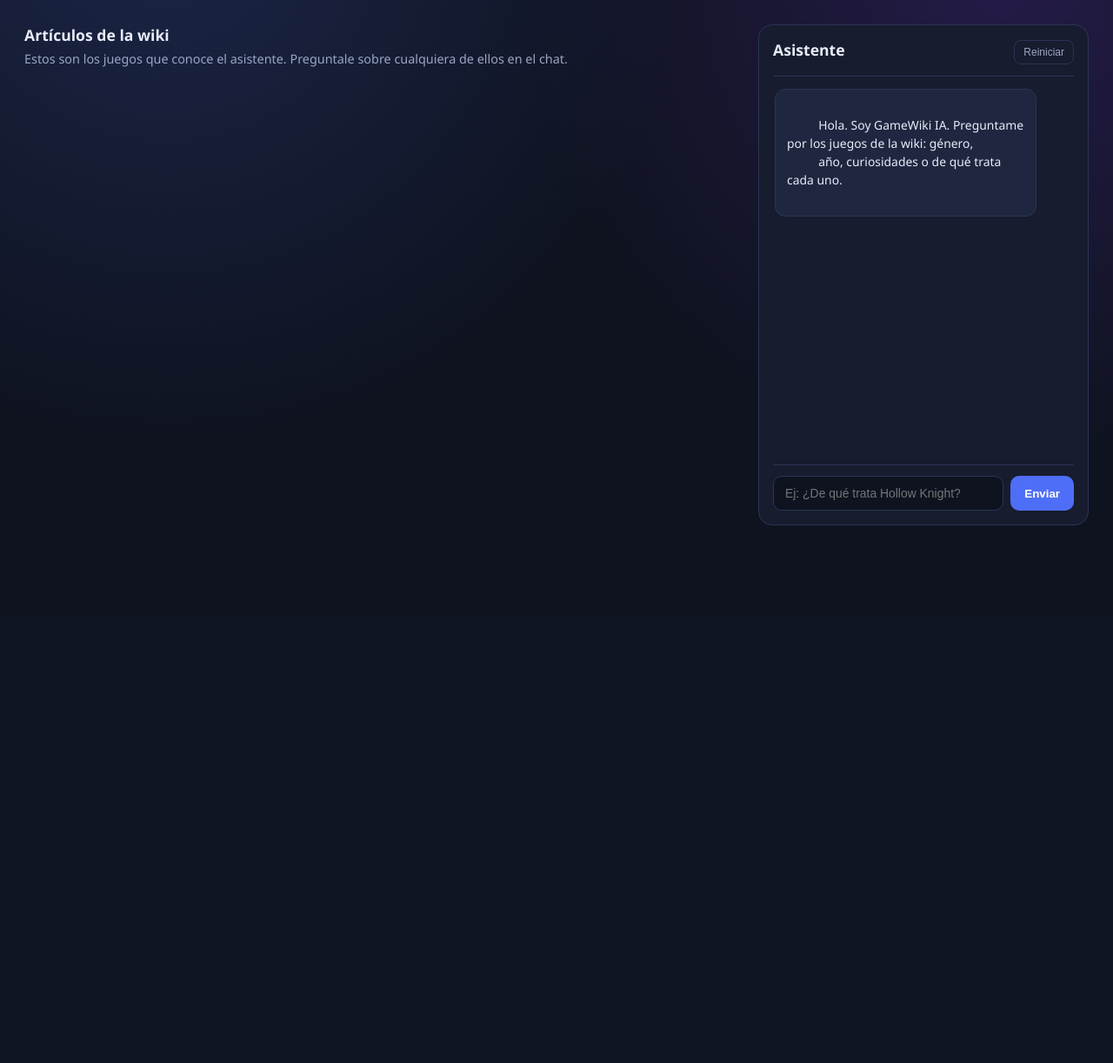
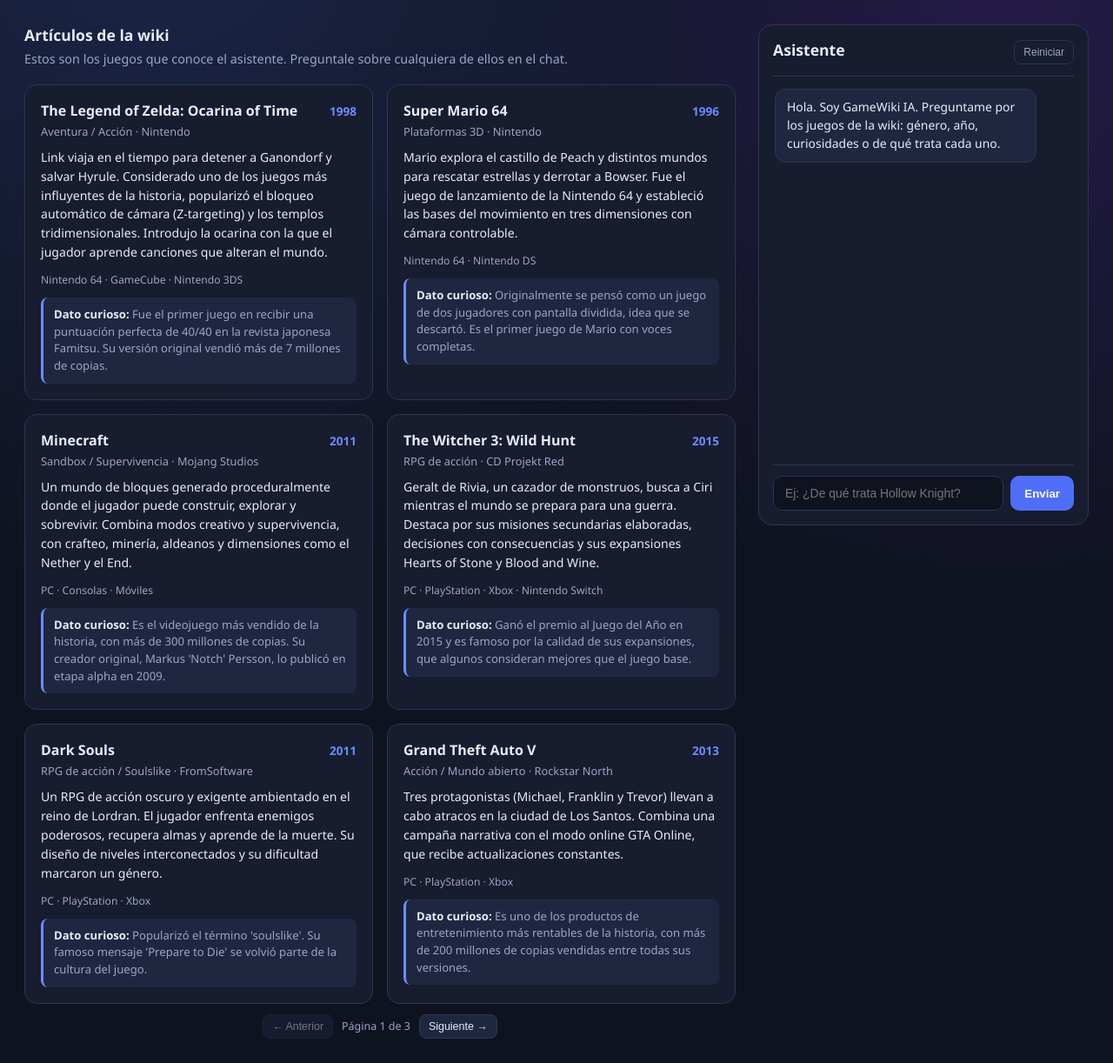
Before and after one commit to JuanIRodri/Implementacion-IA-EDI3, a Flask app: template templates/index.html in a window 1280 px wide. Shown: the part 93-1315 px from the top of the page at 87% size. Before the commit the page ends 697 px from the top, so only its background shows below. Run offline with Flask 3, Linux system fonts and the light colour scheme; the template is opened without the code that fills it, so the values that code supplies are empty.

Commit message:
Cambio de IA y documento

```diff
--- a/app.py
+++ b/app.py
@@ -6,19 +6,18 @@ from pathlib import Path
 
 from dotenv import load_dotenv
 from flask import Flask, jsonify, render_template, request
-from google import genai
-from google.genai import types
+from openai import OpenAI
 
 load_dotenv()
 
 BASE_DIR = Path(__file__).resolve().parent
-MODELO = os.getenv("GEMINI_MODEL", "gemini-2.5-flash")
-API_KEY = os.getenv("GEMINI_API_KEY")
+MODELO = os.getenv("GROQ_MODEL", "llama-3.3-70b-versatile")
+API_KEY = os.getenv("GROQ_API_KEY")
 
 with open(BASE_DIR / "data" / "juegos.json", encoding="utf-8") as archivo:
     JUEGOS = json.load(archivo)
 
-cliente = genai.Client(api_key=API_KEY) if API_KEY else None
+cliente = OpenAI(base_url="https://api.groq.com/openai/v1", api_key=API_KEY) if API_KEY else None
 
 PALABRAS_VACIAS = {
     "que", "qué", "como", "cómo", "cual", "cuál", "cuales", "cuáles",
@@ -36,6 +35,30 @@ INSTRUCCIONES = (
     "Si la respuesta no está en el contexto, decilo honestamente y aclará "
     "que ese dato no figura en la wiki. No inventes datos ni fechas."
 )
+
+
+DECLARACION_TOOL = {
+    "type": "function",
+    "function": {
+        "name": "buscar_juegos",
+        "description": (
+            "Busca en la wiki de videojuegos los artículos más relevantes para una "
+            "consulta y devuelve sus datos."
+        ),
+        "parameters": {
+            "type": "object",
+            "properties": {
+                "consulta": {
+                    "type": "string",
+                    "description": "Consulta del usuario: título, género o palabra clave.",
+                },
+            },
+            "required": ["consulta"],
+        },
+    },
+}
+
+MAX_ITERACIONES_TOOL = 3
 
 
 def normalizar(texto):
@@ -89,35 +112,97 @@ def construir_contexto(juegos):
     return "\n\n".join(bloques)
 
 
+def ejecutar_tool(nombre, argumentos):
+    if nombre == "buscar_juegos":
+        juegos = buscar_juegos(str(argumentos.get("consulta", "")), limite=4)
+        return {
+            "juegos_encontrados": len(juegos),
+            "resultados": [
+                {
+                    "titulo": juego.get("titulo", ""),
+                    "genero": juego.get("genero", ""),
+                    "anio": juego.get("anio", ""),
+                    "desarrollador": juego.get("desarrollador", ""),
+                    "plataformas": juego.get("plataformas", []),
+                    "descripcion": juego.get("descripcion", ""),
+                    "datos_curiosos": juego.get("datos_curiosos", ""),
+                }
+                for juego in juegos
+            ],
+        }
+    return {"error": f"No se encontró la herramienta: {nombre}"}
+
+
 def generar_respuesta(mensaje, historial):
     if cliente is None:
         raise RuntimeError(
-            "Falta configurar GEMINI_API_KEY. Copiá .env.example a .env "
-            "y pegá tu clave de https://aistudio.google.com/apikey."
+            "Falta configurar GROQ_API_KEY. Copiá .env.example a .env "
+            "y pegá tu clave de Groq."
         )
 
     contexto = construir_contexto(buscar_juegos(mensaje))
     sistema = f"{INSTRUCCIONES}\n\nContexto de la wiki:\n\n{contexto}"
 
-    contenidos = []
+    mensajes = [{"role": "system", "content": sistema}]
     for turno in historial[-10:]:
         texto = str(turno.get("content", "")).strip()
         if not texto:
             continue
-        rol = "user" if turno.get("role") == "user" else "model"
-        contenidos.append(types.Content(role=rol, parts=[types.Part(text=texto)]))
+        rol = "user" if turno.get("role") == "user" else "assistant"
+        mensajes.append({"role": rol, "content": texto})
+    mensajes.append({"role": "user", "content": mensaje})
 
-    contenidos.append(types.Content(role="user", parts=[types.Part(text=mensaje)]))
+    def crear_config():
+        return {
+            "model": MODELO,
+            "messages": mensajes,
+            "temperature": 0.4,
+            "tools": [DECLARACION_TOOL],
+        }
 
-    respuesta = cliente.models.generate_content(
-        model=MODELO,
-        contents=contenidos,
-        config=types.GenerateContentConfig(
-            system_instruction=sistema,
-            temperature=0.4,
-        ),
-    )
-    return respuesta.text
+    respuesta = cliente.chat.completions.create(**crear_config())
+
+    while respuesta.choices and respuesta.choices[0].message.tool_calls:
+        mensaje_ia = respuesta.choices[0].message
+        tool_calls = mensaje_ia.tool_calls or []
+        mensajes.append(
+            {
+                "role": "assistant",
+                "content": mensaje_ia.content or "",
+                "tool_calls": [
+                    {
+                        "id": tc.id,
+                        "type": "function",
+                        "function": {
+                            "name": tc.function.name,
+                            "arguments": tc.function.arguments,
+                        },
+                    }
+                    for tc in tool_calls
+                ],
+            }
+        )
+        for tc in tool_calls:
+            if tc.function.name == "buscar_juegos":
+                argumentos = json.loads(tc.function.arguments or "{}")
+                resultado = ejecutar_tool("buscar_juegos", argumentos)
+                mensajes.append(
+                    {
+                        "role": "tool",
+                        "tool_call_id": tc.id,
+                        "content": json.dumps(resultado),
+                    }
+                )
+        respuesta = cliente.chat.completions.create(**crear_config())
+
+    return respuesta.choices[0].message.content, {
+        "prompt_tokens": respuesta.usage.prompt_tokens if respuesta.usage else None,
+        "completion_tokens": respuesta.usage.completion_tokens if respuesta.usage else None,
+        "total_tokens": respuesta.usage.total_tokens if respuesta.usage else None,
+    }
+
+
+
 
 
 app = Flask(__name__)
@@ -144,9 +229,35 @@ def chat():
     except RuntimeError as error:
         return jsonify({"error": str(error)}), 503
     except Exception as error:
-        return jsonify({"error": f"Error al consultar la IA: {error}"}), 502
+        mensajeError = f"Error al consultar la IA: {error}"
+        estadoError = 502
+        if "UNAVAILABLE" in str(error) or "503" in str(error):
+            estadoError = 503
+            mensajeError = "La IA está con alta demanda en este momento. Probá de nuevo en unos minutos."
+        return jsonify({"error": mensajeError}), estadoError
 
-    return jsonify({"respuesta": respuesta})
+    contenido, uso = generar_respuesta(mensaje, historial)
+    return jsonify({
+        "respuesta": contenido,
+        "usage": uso,
+    })
+
+
+@app.route("/api/juegos")
+def api_juegos():
+    pagina = max(1, request.args.get("page", 1, type=int))
+    por_pagina = min(max(1, request.args.get("por_pagina", 6, type=int)), 48)
+    inicio = (pagina - 1) * por_pagina
+    fin = inicio + por_pagina
+    juegos_paginados = JUEGOS[inicio:fin]
+    total_paginas = max(1, (len(JUEGOS) + por_pagina - 1) // por_pagina)
+    return jsonify({
+        "pagina": pagina,
+        "por_pagina": por_pagina,
+        "total": len(JUEGOS),
+        "total_paginas": total_paginas,
+        "juegos": juegos_paginados,
+    })
 
 
 if __name__ == "__main__":
--- a/static/app.js
+++ b/static/js/chat.js
@@ -37,11 +37,24 @@ async function enviarPregunta(texto) {
     const datos = await respuesta.json();
 
     if (!respuesta.ok) {
-      throw new Error(datos.error || "No se pudo obtener una respuesta.");
+      let textoError = "No se pudo obtener una respuesta de la IA.";
+      if (respuesta.status === 503) {
+        textoError = "La IA está con alta demanda en este momento. Probá de nuevo en unos minutos.";
+      } else if (respuesta.status === 429) {
+        textoError = "Límite de uso de la IA alcanzado. Probá más tarde.";
+      } else {
+        textoError = datos.error || textoError;
+      }
+      throw new Error(textoError);
     }
 
     pendiente.remove();
     agregarMensaje("bot", datos.respuesta);
+
+    const usoDiv = document.getElementById("uso-api");
+    if (usoDiv) {
+      usoDiv.textContent = "Tokens usados: " + (datos.usage && datos.usage.total_tokens ? datos.usage.total_tokens : "–") + " · prompt: " + (datos.usage && datos.usage.prompt_tokens ? datos.usage.prompt_tokens : "–") + " · respuesta: " + (datos.usage && datos.usage.completion_tokens ? datos.usage.completion_tokens : "–");
+    }
 
     historial.push({ role: "user", content: texto });
     historial.push({ role: "assistant", content: datos.respuesta });
@@ -55,6 +68,7 @@ async function enviarPregunta(texto) {
   }
 }
 
+function initChat() {
   form.addEventListener("submit", (evento) => {
     evento.preventDefault();
     const texto = entrada.value.trim();
@@ -69,3 +83,6 @@ reiniciar.addEventListener("click", () => {
     agregarMensaje("bot", saludo);
     entrada.focus();
   });
+}
+
+export { initChat };
--- /dev/null
+++ b/static/js/juegos.js
@@ -0,0 +1,75 @@
+let paginaJuegos = 1;
+let totalPaginasJuegos = 1;
+let juegosActuales = [];
+
+function crearTarjetaJuego(juego) {
+  const articulo = document.createElement("article");
+  articulo.className = "juego";
+  articulo.innerHTML =
+    '<div class="juego-cabecera"><h3>' + juego.titulo + '</h3><span class="anio">' + juego.anio + '</span></div>' +
+    '<p class="genero">' + juego.genero + ' · ' + juego.desarrollador + '</p>' +
+    '<p class="descripcion">' + juego.descripcion + '</p>' +
+    '<p class="plataformas">' + juego.plataformas.join(' · ') + '</p>' +
+    '<div class="curiosidad"><strong>Dato curioso:</strong> ' + juego.datos_curiosos + '</div>';
+  return articulo;
+}
+
+function crearPaginacion(pagina, totalPaginas, onCambiarPagina) {
+  const contenedor = document.getElementById("juegos");
+  const paginacion = document.createElement("div");
+  paginacion.id = "paginacion-juegos";
+  paginacion.className = "paginacion-juegos";
+
+  const anterior = document.createElement("button");
+  anterior.id = "pag-anterior";
+  anterior.type = "button";
+  anterior.textContent = "← Anterior";
+  anterior.disabled = pagina <= 1;
+  anterior.addEventListener("click", () => onCambiarPagina(pagina - 1));
+
+  const siguiente = document.createElement("button");
+  siguiente.id = "pag-siguiente";
+  siguiente.type = "button";
+  siguiente.textContent = "Siguiente →";
+  siguiente.disabled = pagina >= totalPaginas;
+  siguiente.addEventListener("click", () => onCambiarPagina(pagina + 1));
+
+  const info = document.createElement("span");
+  info.className = "pagina-info";
+  info.textContent = "Página " + pagina + " de " + totalPaginas;
+
+  paginacion.appendChild(anterior);
+  paginacion.appendChild(info);
+  paginacion.appendChild(siguiente);
+  return paginacion;
+}
+
+function renderizarJuegos() {
+  const contenedor = document.getElementById("juegos");
+  contenedor.innerHTML = "";
+  for (const juego of juegosActuales) {
+    contenedor.appendChild(crearTarjetaJuego(juego));
+  }
+  const anterior = document.getElementById("paginacion-juegos");
+  if (anterior) {
+    anterior.remove();
+  }
+  contenedor.parentElement.appendChild(
+    crearPaginacion(paginaJuegos, totalPaginasJuegos, (pagina) => cargarJuegos(pagina))
+  );
+}
+
+async function cargarJuegos(pagina = 1) {
+  const respuesta = await fetch("/api/juegos?page=" + pagina + "&por_pagina=6");
+  const datos = await respuesta.json();
+  juegosActuales = datos.juegos;
+  totalPaginasJuegos = datos.total_paginas;
+  paginaJuegos = datos.pagina;
+  renderizarJuegos();
+}
+
+async function initJuegos() {
+  await cargarJuegos();
+}
+
+export { initJuegos };
--- a/static/style.css
+++ b/static/style.css
@@ -281,3 +281,31 @@ body {
     height: 70vh;
   }
 }
+
+.paginacion-juegos {
+  display: flex;
+  align-items: center;
+  justify-content: center;
+  gap: 10px;
+  padding-top: 12px;
+}
+
+.paginacion-juegos button {
+  background: var(--panel-suave);
+  border: 1px solid var(--borde);
+  color: var(--texto);
+  border-radius: 8px;
+  padding: 6px 10px;
+  font-size: 0.78rem;
+  cursor: pointer;
+}
+
+.paginacion-juegos button:disabled {
+  opacity: 0.45;
+  cursor: not-allowed;
+}
+
+.pagina-info {
+  font-size: 0.78rem;
+  color: var(--texto-suave);
+}
--- a/templates/index.html
+++ b/templates/index.html
@@ -25,22 +25,7 @@
         en el chat.
       </p>
 
-      <div class="juegos">
-        {% for juego in juegos %}
-        <article class="juego">
-          <div class="juego-cabecera">
-            <h3>{{ juego.titulo }}</h3>
-            <span class="anio">{{ juego.anio }}</span>
-          </div>
-          <p class="genero">{{ juego.genero }} · {{ juego.desarrollador }}</p>
-          <p class="descripcion">{{ juego.descripcion }}</p>
-          <p class="plataformas">{{ juego.plataformas | join(' · ') }}</p>
-          <div class="curiosidad">
-            <strong>Dato curioso:</strong> {{ juego.datos_curiosos }}
-          </div>
-        </article>
-        {% endfor %}
-      </div>
+      <div class="juegos" id="juegos"></div>
     </section>
 
     <aside class="panel-chat">
@@ -50,10 +35,7 @@
       </div>
 
       <div id="mensajes" class="mensajes">
-        <div class="mensaje bot">
-          Hola. Soy GameWiki IA. Preguntame por los juegos de la wiki: género,
-          año, curiosidades o de qué trata cada uno.
-        </div>
+        <div class="mensaje bot">Hola. Soy GameWiki IA. Preguntame por los juegos de la wiki: género, año, curiosidades o de qué trata cada uno.</div>
       </div>
 
       <form id="form-chat" class="form-chat">
@@ -66,9 +48,16 @@
         >
         <button id="enviar" type="submit">Enviar</button>
       </form>
+
+      <div id="uso-api" class="uso-api"></div>
     </aside>
   </main>
 
-  <script src="{{ url_for('static', filename='app.js') }}"></script>
+  <script type="module">
+    import { initChat } from "/static/js/chat.js";
+    import { initJuegos } from "/static/js/juegos.js";
+    initChat();
+    initJuegos();
+  </script>
 </body>
 </html>
```
Also changed, not shown: DOCUMENTATION.md (added, +147 -0 lines), data/juegos.json (+115 -8 lines). Lines whose indentation alone changed are shown as unchanged.
